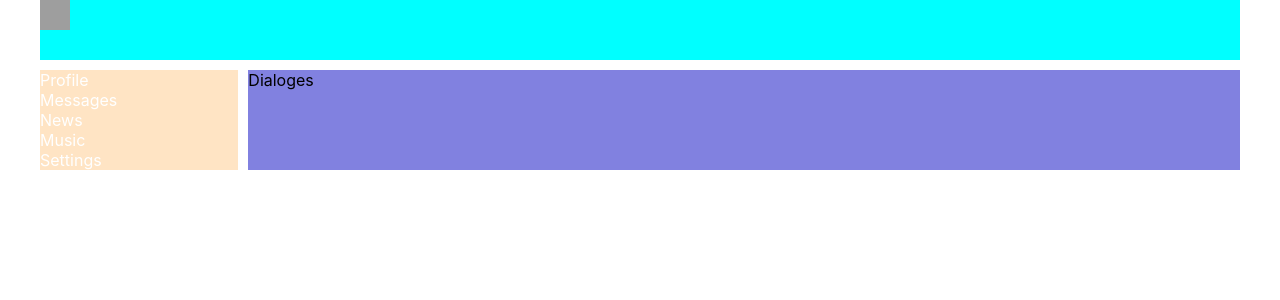
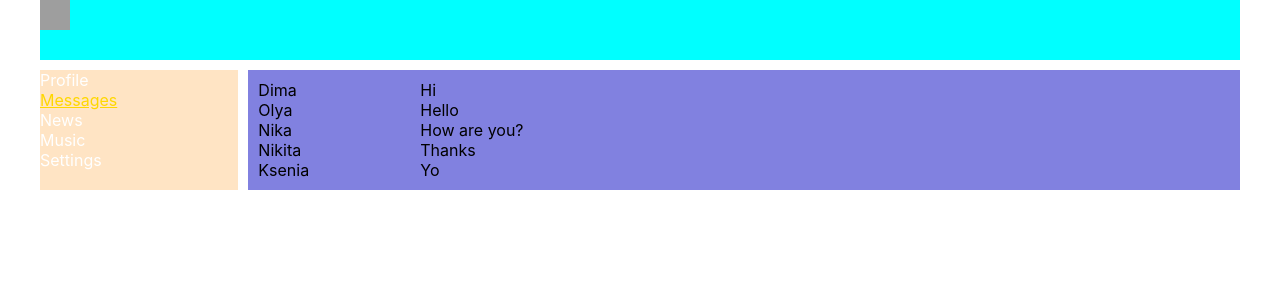
Before and after one commit to CodeElliX/social, a React (Create React App) app: page /dialogs in a window 1280 px wide. Shown: the top 300 px of the page. Built offline with nearby package versions, Linux system fonts and the light colour scheme; grey boxes are pictures that could not be loaded.

Commit message:
feat: add 20-21less

```diff
--- a/package.json
+++ b/package.json
@@ -8,6 +8,7 @@
     "@testing-library/user-event": "^13.5.0",
     "react": "^18.2.0",
     "react-dom": "^18.2.0",
+    "react-router-dom": "^6.21.2",
     "react-scripts": "5.0.1",
     "web-vitals": "^2.1.4"
   },
--- a/src/App.js
+++ b/src/App.js
@@ -4,16 +4,23 @@ import Header from './components/Header/header';
 import Navbar from './components/Navbar/navbar';
 import Profile from './components/Profile/profile'
 import Dialoges from './components/Dialoges/Dialoges';
+import{BrowserRouter, Routes, Route} from 'react-router-dom';
 function App() {
   return (
+     <BrowserRouter>
     <div className='app-wrapper'>
      <Header />
      <Navbar />
+
      <div className='app-wrapper-content'>
-       <Dialoges />
+      <Routes>
+      <Route path='/dialogs' element={<Dialoges />} />
+      <Route path='/profile' element={<Profile />} />
+
+       </Routes>
      </div>
-     {/* <Profile /> */}
     </div>
+    </BrowserRouter>
   );
 }
 
--- a/src/components/Dialoges/Dialoges.jsx
+++ b/src/components/Dialoges/Dialoges.jsx
@@ -2,8 +2,21 @@ import style from './Dialoges.module.css';
 
 function Dialoges() {
     return(
-        <div>
-            Dialoges
+        <div className={style.ollDialogs}>
+            <div className={style.dialoges}>
+                <div className={style.dialog}>Dima</div>
+                <div className={style.dialog}>Olya</div>
+                <div className={style.dialog}>Nika</div>
+                <div className={style.dialog}>Nikita</div>
+                <div className={style.dialog}>Ksenia</div>
+            </div>
+            <div className={style.messages}>
+                <div className={style.message}>Hi</div>
+                <div className={style.message}>Hello</div>
+                <div className={style.message}>How are you?</div>
+                <div className={style.message}>Thanks</div>
+                <div className={style.message}>Yo</div>
+            </div>
         </div>
     )
 }
--- a/src/components/Dialoges/Dialoges.module.css
+++ b/src/components/Dialoges/Dialoges.module.css
@@ -0,0 +1,17 @@
+.ollDialogs{
+    display: grid;
+    grid-template-columns: 2fr 10fr;
+    padding: 10px;
+}
+.dialoges{
+
+}
+.dialog{
+
+}
+.messages{
+
+}
+.message{
+
+}
--- a/src/components/Navbar/navbar.jsx
+++ b/src/components/Navbar/navbar.jsx
@@ -1,13 +1,14 @@
+import { NavLink } from 'react-router-dom';
 import classes from './navbar.module.css';
 
 function Navbar() {
     return(
       <nav className={classes.nav}>
-      <div className={classes.item}><a href="">Profile</a></div>
-      <div className={classes.item}><a href="">Messages</a></div>
-      <div className={classes.item}><a href="">News</a></div>
-      <div className={classes.item}><a href="">Music</a></div>
-      <div className={classes.item}><a href="">Settings</a></div>
+      <div className={classes.item}><NavLink to="/profile" className={navData => navData.isActive ? classes.link : classes.item}>Profile</NavLink></div>
+      <div className={classes.item}><NavLink to="/dialogs"className={navData => navData.isActive ? classes.link : classes.item}>Messages</NavLink></div>
+      <div className={classes.item}><NavLink to="" className={navData => navData.isActive ? classes.link : classes.item}>News</NavLink></div>
+      <div className={classes.item}><NavLink to="" className={navData => navData.isActive ? classes.link : classes.item}>Music</NavLink></div>
+      <div className={classes.item}><NavLink to="" className={navData => navData.isActive ? classes.link : classes.item}>Settings</NavLink></div>
     </nav>
     );
 }
--- a/src/components/Navbar/navbar.module.css
+++ b/src/components/Navbar/navbar.module.css
@@ -2,7 +2,11 @@
     grid-area: n;
     background-color: bisque;
     }
-.item a{
+.item{
 color: white;
 text-decoration: none;
 }
+
+.link{
+ color: gold;
+}
```
Also changed, not shown: 1 other file (tests, documents, lock files or other folders).
